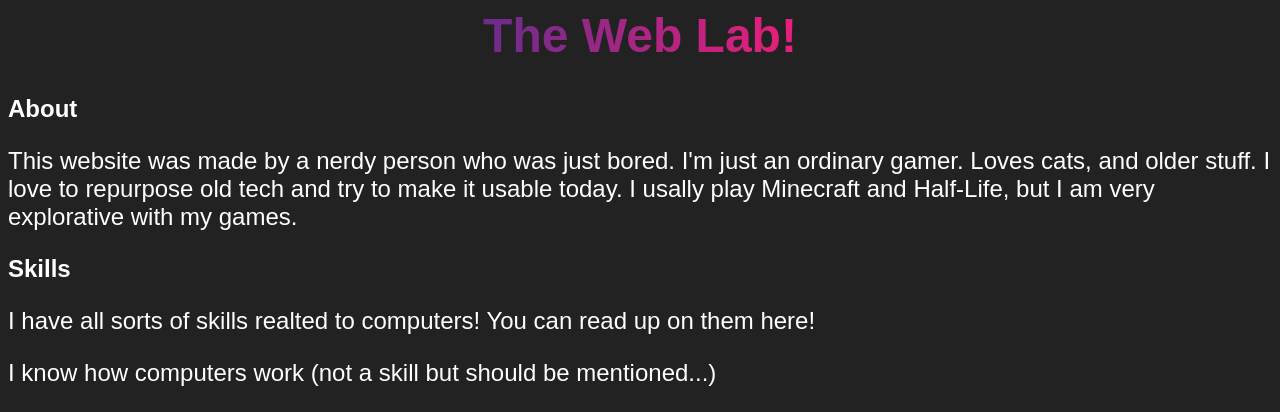
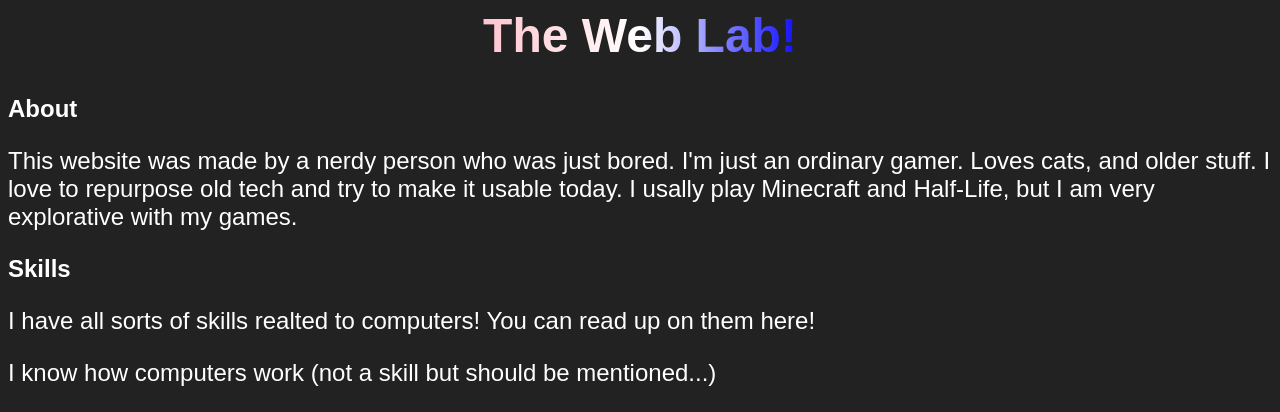
Before and after one commit to jackpurrin/moe, a PHP site: page / in a window 1280 px wide; the page is wider, and only the part inside the window is pictured. Shown: the top 412 px of that part. Run offline with PHP 8.4, Linux system fonts and the light colour scheme; some libraries are stand-ins or nearby versions.

Commit message:
Update style.css

```diff
--- a/style.css
+++ b/style.css
@@ -115,7 +115,7 @@ a {
 
 @supports (--css: variables) {
   .text-gradient {
-    background: linear-gradient(to right, #662D8C, #ED1E79);
+    background: linear-gradient(to right, pink, white, blue);
     color: transparent;
     -webkit-background-clip: text;
     background-clip: text;
```
